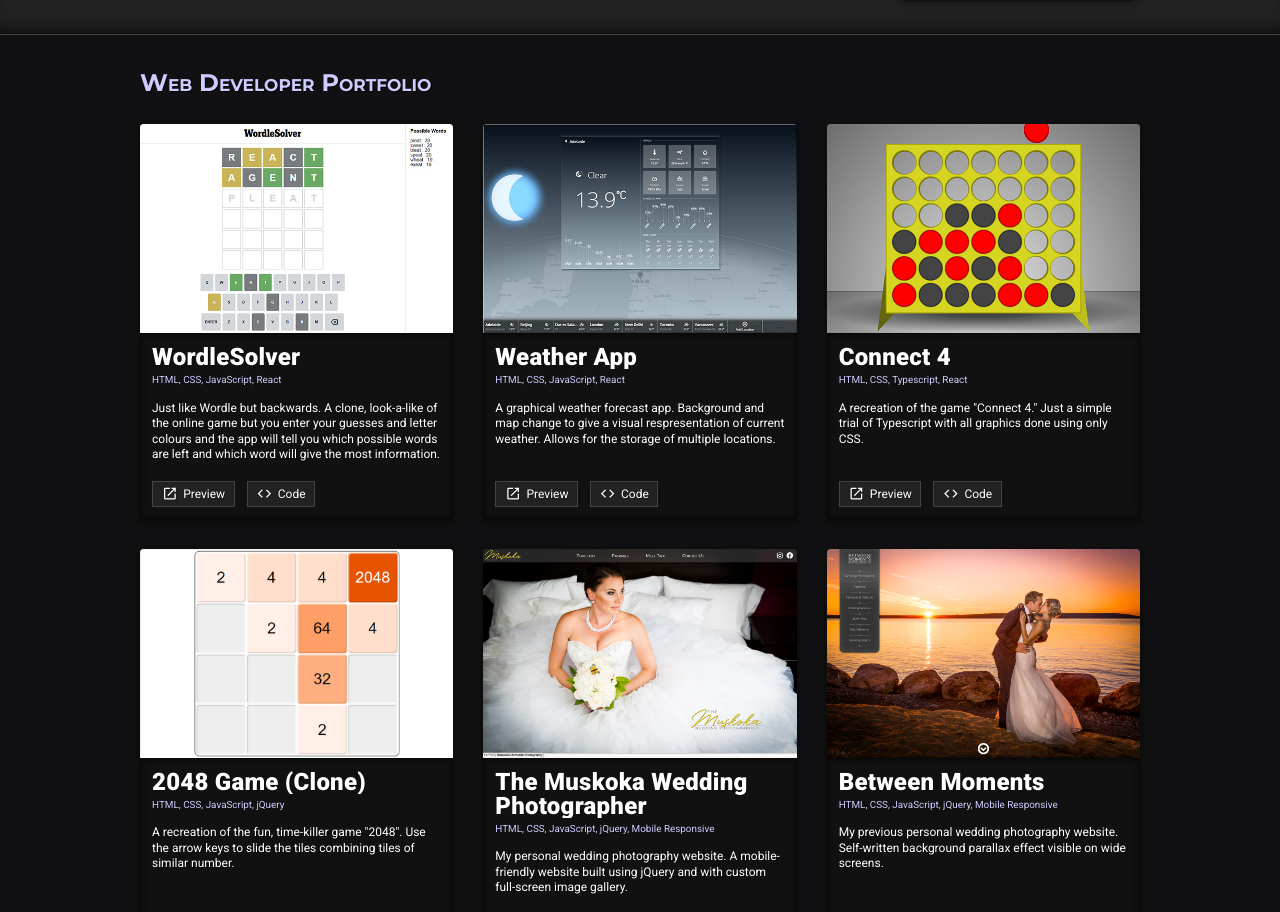
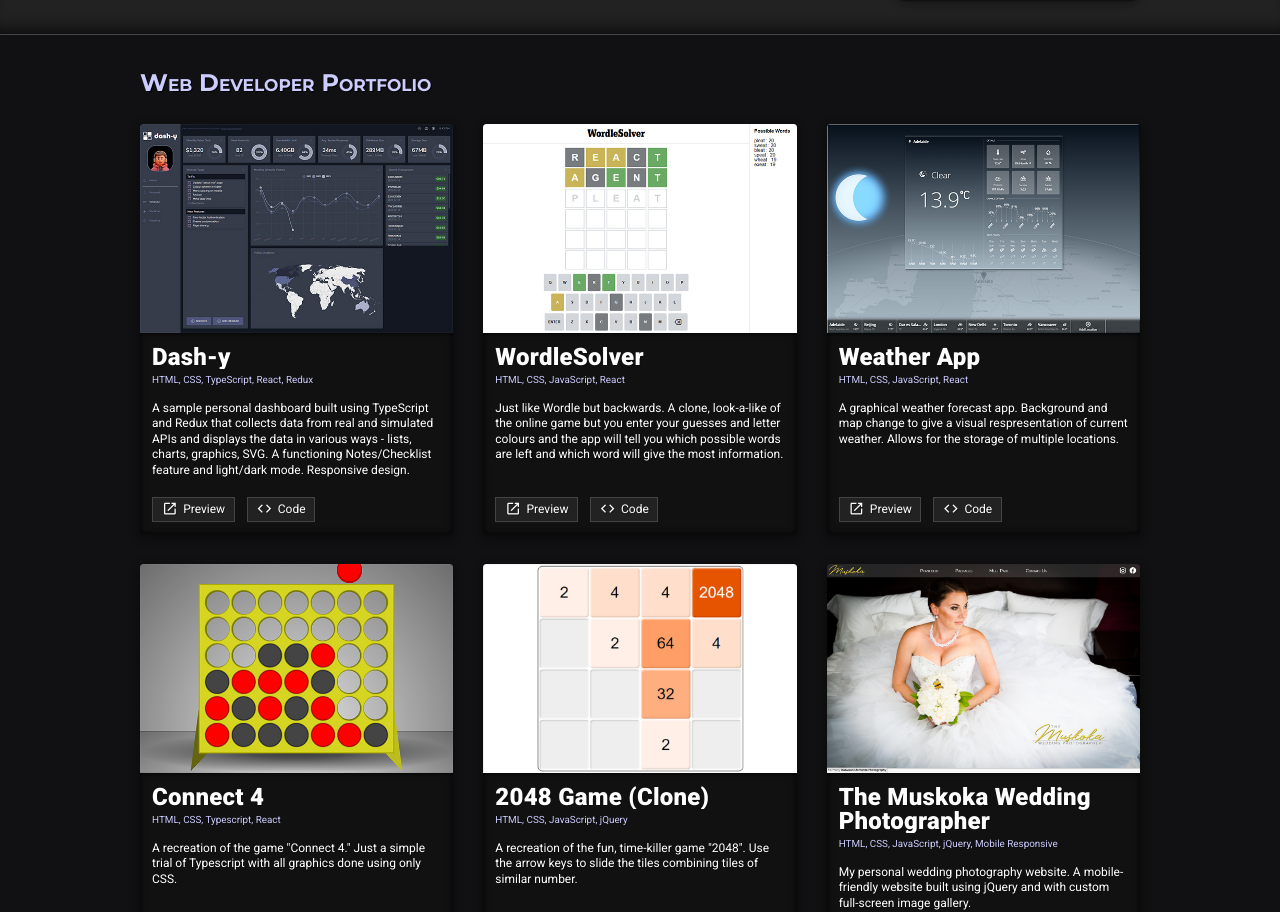
Before and after one commit to paulcarkner/web-developer-portfolio, a React (Create React App) app: page / in a window 1280 px wide. Shown: the part 1141-2053 px from the top of the page. Built offline with nearby package versions, Linux system fonts and the light colour scheme; a web font is replaced by a local one.

Commit message:
Added dash-y

```diff
--- a/src/Sections/Portfolio.js
+++ b/src/Sections/Portfolio.js
@@ -2,6 +2,7 @@ import React from "react";
 import Style from "./Portfolio.module.css";
 import Card from "../Components/Card";
 
+import dashyImg from "../Assets/dash-y.jpg";
 import game2048Img from "../Assets/2048-game.jpg";
 import weatherAppImg from "../Assets/weather-app.jpg";
 import worldSolverImg from "../Assets/wordle-solver.jpg";
@@ -19,6 +20,18 @@ export default function Portfolio() {
       <div className="container">
         <h1>Web Developer Portfolio</h1>
         <div className={Style.cardContainer}>
+          <Card
+            imgSrc={dashyImg}
+            title="Dash-y"
+            tags="HTML, CSS, TypeScript, React, Redux"
+            codeUrl="https://github.com/paulcarkner/personal-dashboard"
+            previewUrl="https://dash-y.xyz"
+          >
+            A sample personal dashboard built using TypeScript and Redux that
+            collects data from real and simulated APIs and displays the data in
+            various ways - lists, charts, graphics, SVG. A functioning
+            Notes/Checklist feature and light/dark mode. Responsive design.
+          </Card>
           <Card
             imgSrc={worldSolverImg}
             title="WordleSolver"
```
Also changed, not shown: src/Assets/dash-y.jpg (added), src/Sections/Resume.module.css (indentation only).
